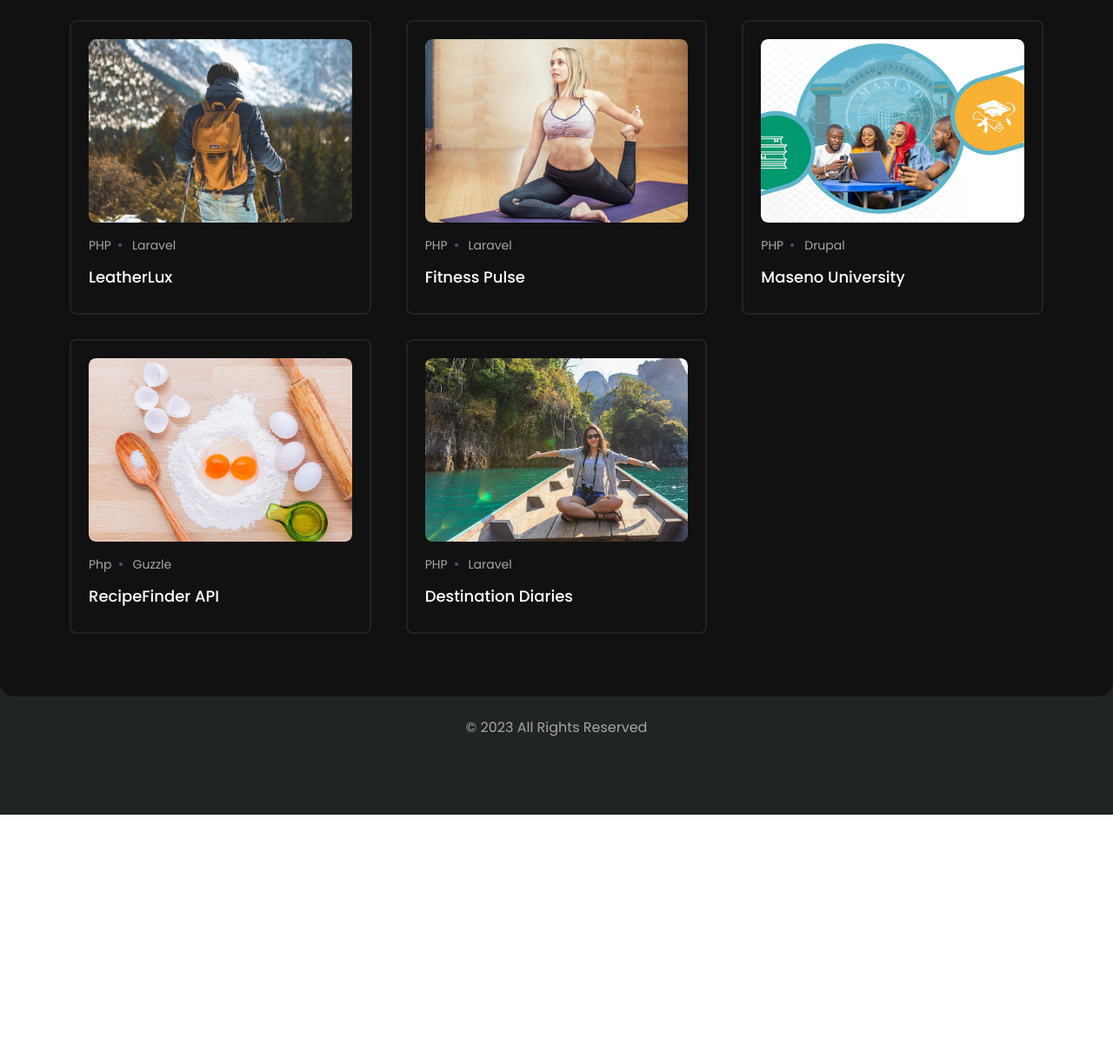
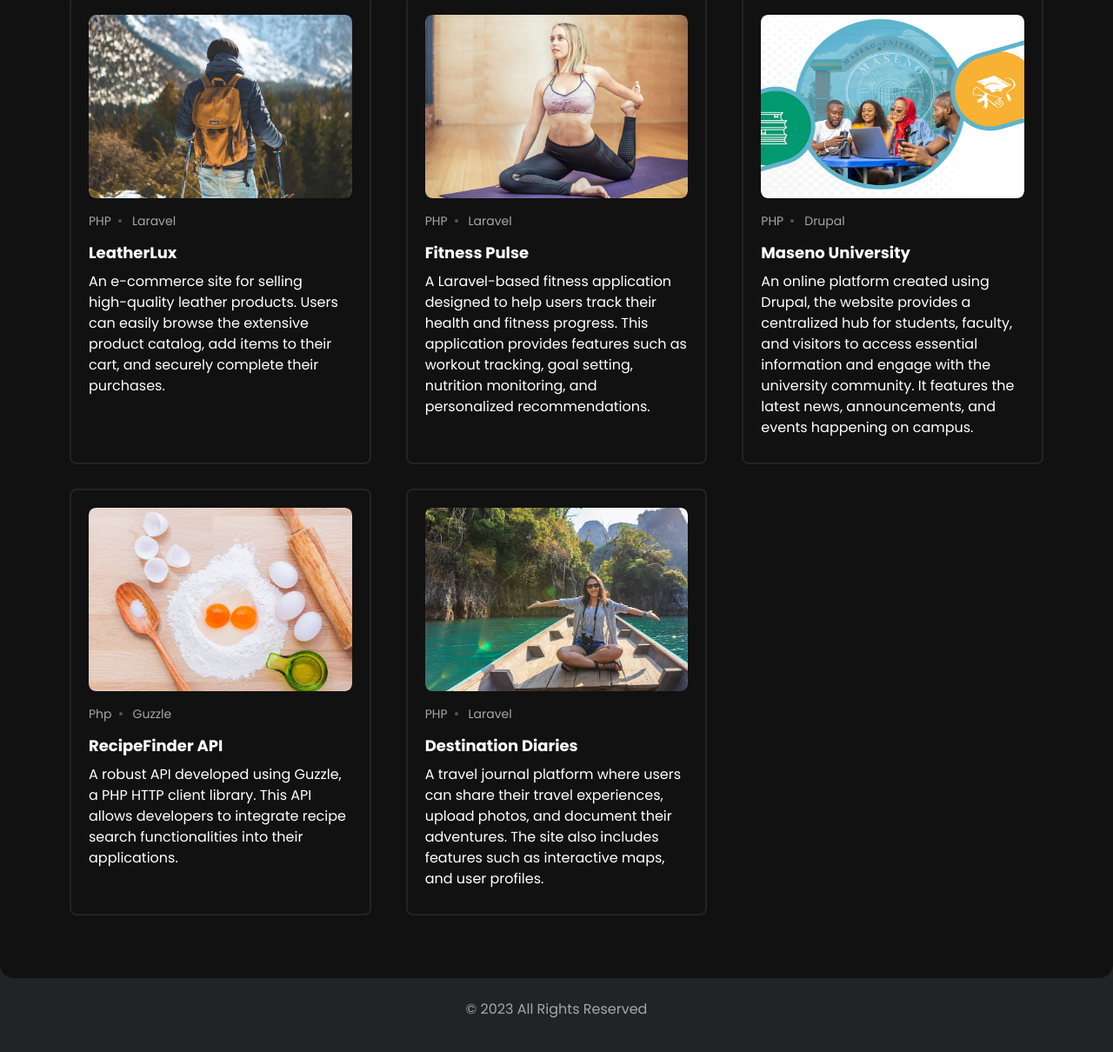
Before and after one commit to amemske/amemske.github.io, a plain HTML site: page index.html in a window 1280 px wide. Shown: the part 1022-2232 px from the top of the page at 87% size. Before the commit the page ends 1959 px from the top, so only its background shows below. Drawn offline with Linux system fonts and the light colour scheme.

Commit message:
descriptions

```diff
--- a/assets/css/custom.css
+++ b/assets/css/custom.css
@@ -4,6 +4,9 @@ html {
     font-family: "Poppins", sans-serif;
     scroll-behavior: smooth;
 }
+/*.box-container:hover{*/
+/*    transform: scale(1.05);*/
+/*}*/
 
 .about-box {
     padding: 0.8rem;
--- a/index.html
+++ b/index.html
@@ -109,10 +109,10 @@
 
                                         <p class="text-gray-lite dark:text-color-910 leading-7">
                                             "Hi there! I'm a passionate web developer with expertise in  Drupal, Laravel, and Guzzle.
-                                            With a strong foundation in backend development, I also have hands-on experience with front-end frameworks like React and Vue.js.
+                                           I also have hands-on experience with front-end frameworks like React and Vue.js.
 
                                         </p>
-                                        <p class="text-gray-lite leading-7 mt-2.5 dark:text-color-910">I specialize in transforming complex problems into elegant
+                                        <p class="text-gray-lite leading-7 mt-2.5 dark:text-color-910">I specialize in transforming complex ideas into elegant
                                             and user-friendly web solutions that bring your message and brand identity to life.  Let's collaborate and create something amazing together—reach out and let's bring your web projects to life in the most creative and effective way possible.</p>
                                     </div>
 
@@ -212,7 +212,7 @@
 
                                 <!-- blog items one start -->
 
-                                <div class="p-5 rounded-lg mb-2 h-full bg-[#fcf4ff] dark:bg-transparent dark:border-[#212425] dark:border-2">
+                                <div class="p-5 rounded-lg mb-2 h-full bg-[#fcf4ff] dark:bg-transparent dark:border-[#212425] dark:border-2 box-container">
                                     <div class="overflow-hidden rounded-lg">
                                         <a href="#ex1" rel="modal:open">
                                             <img class="rounded-lg w-full cursor-pointer transition duration-200 ease-in-out transform hover:scale-110" src="assets/images/leatherlux.jpg" alt="blog image">
@@ -222,14 +222,20 @@
                                         <span>PHP</span>
                                         <span class="dot-icon">Laravel</span>
                                     </div>
-                                    <h3 class="text-lg font-medium dark:text-white duration-300 transition cursor-pointer mt-3 pr-4 hover:text-[#FA5252] dark:hover:text-[#FA5252]">
+                                    <h3 class="text-lg font-bold dark:text-white duration-300 transition cursor-pointer mt-3 pr-4 hover:text-[#FA5252] dark:hover:text-[#FA5252] pb-2" >
                                         <a href="#ex1" rel="modal:open">LeatherLux</a>
+
                                     </h3>
+                                    <p class=" dark:text-white">
+                                        An e-commerce site for selling <br>high-quality leather products.
+                                        Users can easily browse the extensive product catalog, add items to their cart, and
+                                        securely complete their purchases.
+                                    </p>
                                 </div>
                                 <!-- blog items one end -->
 
                                 <!-- blog items two start -->
-                                <div class="p-5 rounded-lg mb-2 h-full bg-[#eefbff] dark:bg-transparent dark:border-[#212425] dark:border-2">
+                                <div class="p-5 rounded-lg mb-2 h-full bg-[#eefbff] dark:bg-transparent dark:border-[#212425] dark:border-2 box-container" >
                                     <div class="overflow-hidden rounded-lg">
                                         <a href="#ex2" rel="modal:open">
                                             <img class="rounded-lg w-full cursor-pointer transition duration-200 ease-in-out transform hover:scale-110" src="assets/images/fitness_pulse.jpg" alt="blog image">
@@ -239,14 +245,18 @@
                                         <span>PHP</span>
                                         <span class="dot-icon">Laravel</span>
                                     </div>
-                                    <h3 class="text-lg font-medium dark:text-white duration-300 transition cursor-pointer mt-3 pr-4 hover:text-[#FA5252] dark:hover:text-[#FA5252]">
+                                    <h3 class="text-lg font-bold dark:text-white duration-300 transition cursor-pointer mt-3 pr-4 hover:text-[#FA5252] dark:hover:text-[#FA5252] pb-2">
                                         <a href="#ex2" rel="modal:open"> Fitness Pulse </a>
                                     </h3>
+                                    <p class="dark:text-white">
+                                        A  Laravel-based fitness application designed to help users track their health and fitness progress.
+                                        This application provides features such as workout tracking, goal setting, nutrition monitoring, and personalized recommendations.
+                                    </p>
                                 </div>
                                 <!-- blog items two end  -->
 
                                 <!-- blog items three start -->
-                                <div class="p-5 rounded-lg mb-2 h-full dark:border-[#212425] dark:border-2 bg-[#fcf4ff] dark:bg-transparent">
+                                <div class="p-5 rounded-lg mb-2 h-full dark:border-[#212425] dark:border-2 bg-[#fcf4ff] dark:bg-transparent box-container">
                                     <div class="overflow-hidden rounded-lg">
                                         <a href="#ex3" rel="modal:open">
                                             <img class="rounded-lg w-full cursor-pointer transition duration-200 ease-in-out transform hover:scale-110" src="assets/images/maseno.jpg" alt="blog image">
@@ -256,14 +266,20 @@
                                         <span>PHP</span>
                                         <span class="dot-icon">Drupal</span>
                                     </div>
-                                    <h3 class="text-lg font-medium dark:text-white duration-300 transition cursor-pointer mt-3 pr-4 hover:text-[#FA5252] dark:hover:text-[#FA5252]">
+                                    <h3 class="text-lg font-bold dark:text-white duration-300 transition cursor-pointer mt-3 pr-4 hover:text-[#FA5252] dark:hover:text-[#FA5252] pb-2">
                                         <a href="#ex3" rel="modal:open">Maseno University </a>
+
                                     </h3>
+                                    <p class="dark:text-white">
+                                        An online platform created using Drupal, the website provides a centralized hub for students,
+                                        faculty, and visitors to access essential information and engage with the university community.
+                                        It features the latest news, announcements, and events happening on campus.
+                                    </p>
                                 </div>
                                 <!-- blog items three end -->
 
                                 <!-- blog items four  start -->
-                                <div class="p-5 rounded-lg mb-2 h-full dark:border-[#212425] bg-[#fcf4ff] dark:bg-transparent dark:border-2">
+                                <div class="p-5 rounded-lg mb-2 h-full dark:border-[#212425] bg-[#fcf4ff] dark:bg-transparent dark:border-2 box-container">
                                     <div class="overflow-hidden rounded-lg">
                                         <a href="#ex4" rel="modal:open">
                                             <img class="rounded-lg w-full cursor-pointer transition duration-200 ease-in-out transform hover:scale-110" src="assets/images/recipe.jpg" alt="blog image">
@@ -273,14 +289,17 @@
                                         <span>Php</span>
                                         <span class="dot-icon">Guzzle</span>
                                     </div>
-                                    <h3 class="text-lg font-medium dark:text-white duration-300 transition cursor-pointer mt-3 pr-4 hover:text-[#FA5252] dark:hover:text-[#FA5252]">
+                                    <h3 class="text-lg font-bold dark:text-white duration-300 transition cursor-pointer mt-3 pr-4 hover:text-[#FA5252] dark:hover:text-[#FA5252] pb-2">
                                         <a href="#ex4" rel="modal:open">RecipeFinder API</a>
                                     </h3>
+                                    <p class="dark:text-white">
+                                        A robust API developed using Guzzle, a PHP HTTP client library. This API allows developers to integrate recipe search functionalities into their applications.
+                                       </p>
                                 </div>
                                 <!-- blog items four  end -->
 
                                 <!-- blog items five  start -->
-                                <div class="p-5 rounded-lg mb-2 h-full dark:border-[#212425] bg-[#fcf4ff] dark:bg-transparent dark:border-2">
+                                <div class="p-5 rounded-lg mb-2 h-full dark:border-[#212425] bg-[#fcf4ff] dark:bg-transparent dark:border-2 box-container">
                                     <div class="overflow-hidden rounded-lg">
                                         <a href="#ex5" rel="modal:open">
                                             <img class="rounded-lg w-full cursor-pointer transition duration-200 ease-in-out transform hover:scale-110" src="assets/images/destination_diaries.jpg" alt="blog image">
@@ -290,9 +309,13 @@
                                         <span>PHP</span>
                                         <span class="dot-icon">Laravel</span>
                                     </div>
-                                    <h3 class="text-lg font-medium dark:text-white duration-300 transition cursor-pointer mt-3 pr-4 hover:text-[#FA5252] dark:hover:text-[#FA5252]">
+                                    <h3 class="text-lg font-bold dark:text-white duration-300 transition cursor-pointer mt-3 pr-4 hover:text-[#FA5252] dark:hover:text-[#FA5252] pb-2">
                                         <a href="#ex5" rel="modal:open">Destination Diaries</a>
                                     </h3>
+                                    <p class="dark:text-white">
+                                        A travel journal platform where users can share their travel experiences, upload photos, and document their adventures.
+                                        The site also includes features such as interactive maps, and user profiles.
+                                    </p>
                                 </div>
                                 <!-- blog items five   end -->
 
```
